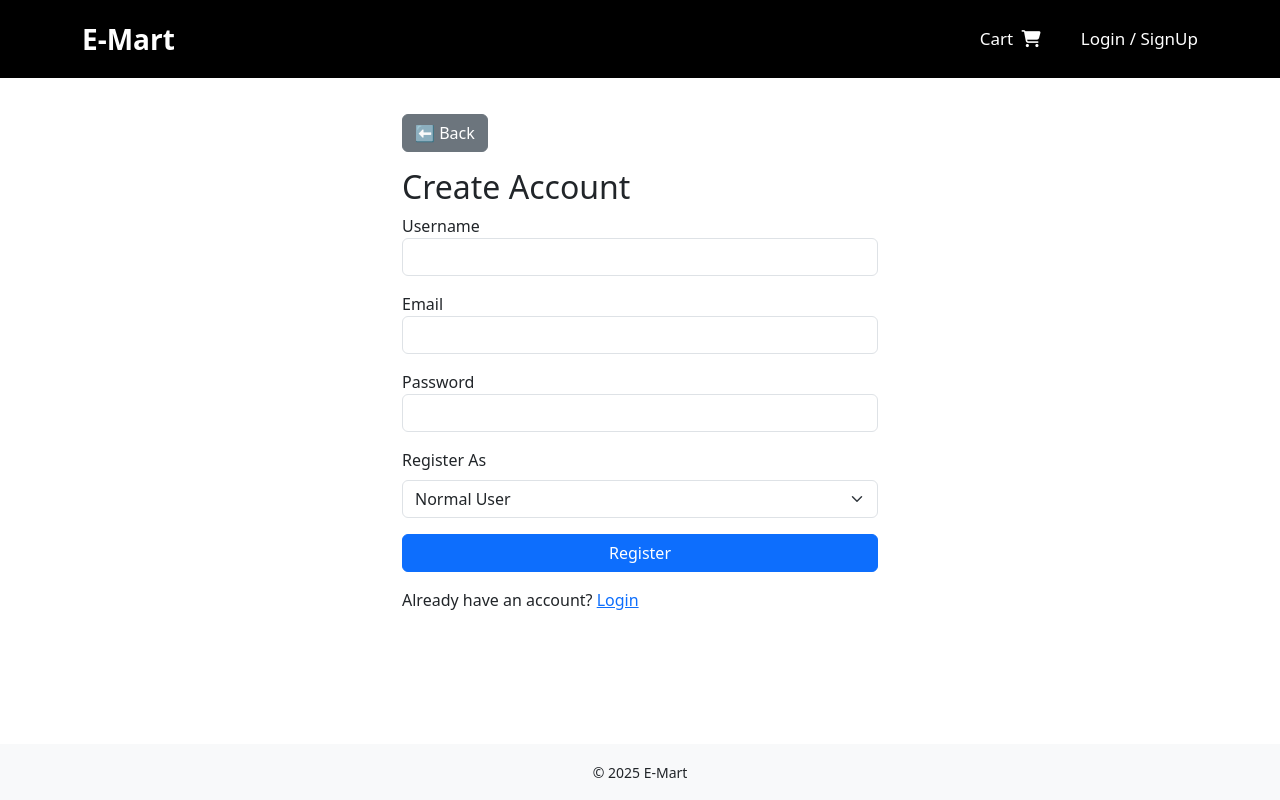
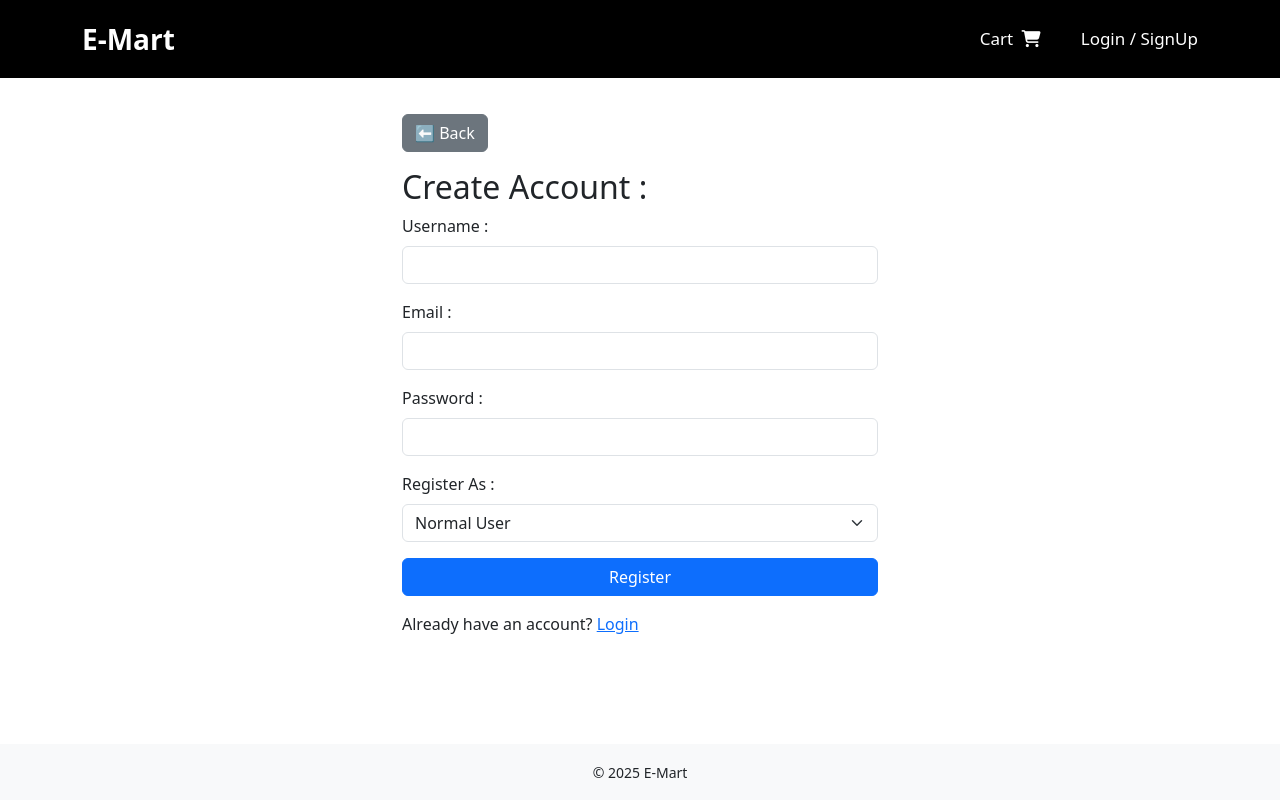
Before and after one commit to Saifu-Shaik/E-Commerce-Major-Project1, a React (Create React App) app in the folder frontend/: page /signup in a window 1280 px wide. Built offline with nearby package versions, Linux system fonts and the light colour scheme.

Commit message:
Updated UI and fixed API changes

```diff
--- a/frontend/public/index.html
+++ b/frontend/public/index.html
@@ -5,8 +5,7 @@
     <meta name="viewport" content="width=device-width, initial-scale=1" />
 
     <link rel="manifest" href="%PUBLIC_URL%/manifest.json" />
-    <title>E-Shop</title>
-
+    <title>E-Mart</title>
 
     <link
       rel="stylesheet"
--- a/frontend/src/screens/RegisterScreen.jsx
+++ b/frontend/src/screens/RegisterScreen.jsx
@@ -40,16 +40,16 @@ const RegisterScreen = () => {
         ⬅ Back
       </Link>
 
-      <h2>Create Account</h2>
+      <h2>Create Account :</h2>
 
       {loading && <Loader />}
       {error && <Message variant="danger">{getErrorText()}</Message>}
 
       <form onSubmit={submitHandler}>
         <div className="mb-3">
-          <label>Username</label>
+          <label>Username :</label>
           <input
-            className="form-control"
+            className="form-control mt-2"
             value={username}
             onChange={(e) => setUsername(e.target.value)}
             required
@@ -57,10 +57,10 @@ const RegisterScreen = () => {
         </div>
 
         <div className="mb-3">
-          <label>Email</label>
+          <label>Email :</label>
           <input
             type="email"
-            className="form-control"
+            className="form-control mt-2"
             value={email}
             onChange={(e) => setEmail(e.target.value)}
             required
@@ -68,10 +68,10 @@ const RegisterScreen = () => {
         </div>
 
         <div className="mb-3">
-          <label>Password</label>
+          <label>Password :</label>
           <input
             type="password"
-            className="form-control"
+            className="form-control mt-2"
             value={password}
             onChange={(e) => setPassword(e.target.value)}
             required
@@ -79,7 +79,7 @@ const RegisterScreen = () => {
         </div>
 
         <div className="mb-3">
-          <label>Register As</label>
+          <label>Register As :</label>
           <select
             className="form-select mt-2"
             value={isAdmin ? "true" : "false"}
```
Also changed, not shown: 2 other files (tests, documents, lock files or other folders).
